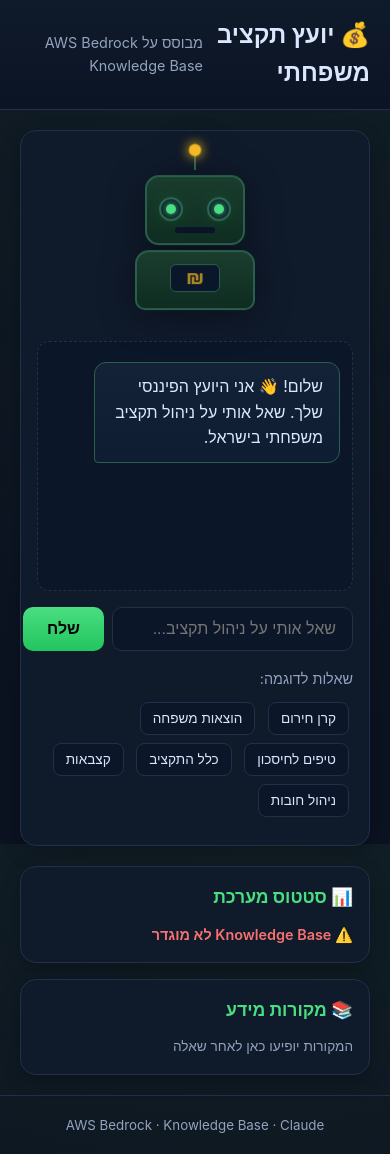
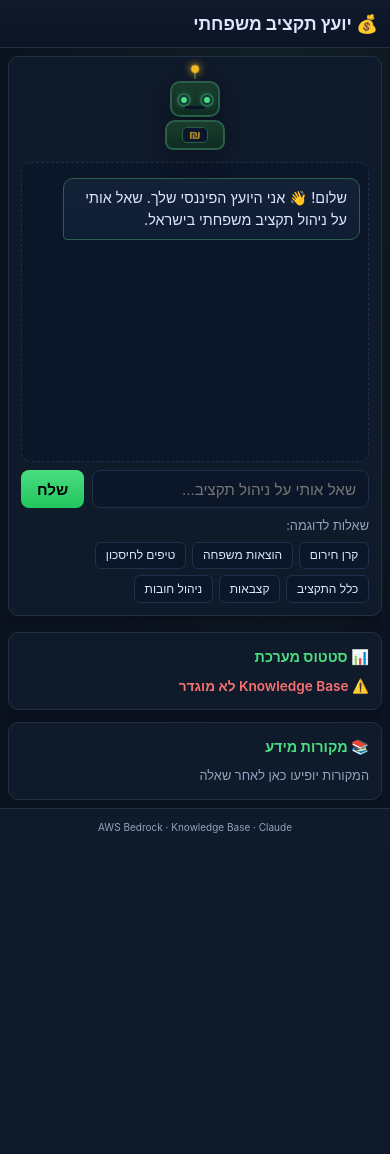
Before and after one commit to asafAtriis/budget-assistant, a Flask app: page / in a window 390 px wide. After the commit the page ends 833 px from the top, so only its background shows below. Run offline with Flask 3, Linux system fonts and the light colour scheme.

Commit message:
Refactor main.css and index.html for improved layout and responsiveness; enhance chat interface and example button structure

```diff
--- a/static/css/main.css
+++ b/static/css/main.css
@@ -1,4 +1,6 @@
 /* Budget Assistant - Israeli Family Budget Chatbot */
+/* Responsive Design with Fixed Chat Height */
+
 :root {
   --bg: #0b1220;
   --card: #0f1a2b;
@@ -11,147 +13,650 @@
   --bot: #142238;
   --shadow: rgba(0,0,0,.25);
   --gold: #fbbf24;
+  --error: #f87171;
 }
 
 * { box-sizing: border-box; margin: 0; padding: 0; }
-html, body { height: 100%; }
+
+html {
+  height: 100%;
+}
+
 body {
   font-family: -apple-system, BlinkMacSystemFont, 'Segoe UI', Roboto, sans-serif;
-  background: radial-gradient(1200px 800px at 70% -10%, #1e3a2f55, transparent), var(--bg);
+  background: radial-gradient(ellipse at 70% -10%, #1e3a2f55, transparent 70%), var(--bg);
   color: var(--text);
   line-height: 1.6;
   direction: rtl;
+  min-height: 100%;
+  display: flex;
+  flex-direction: column;
 }
 
-/* Header & Footer */
+/* ============== Header & Footer ============== */
 .header {
-  padding: 1rem 1.25rem;
+  padding: 0.75rem 1rem;
   border-bottom: 1px solid var(--border);
   background: linear-gradient(180deg, #0f1a2b, #0b1424);
   display: flex;
   align-items: center;
   justify-content: space-between;
+  flex-shrink: 0;
 }
-.header h1 { font-size: 1.5rem; font-weight: 700; }
-.header .subtitle { color: var(--muted); font-size: 0.9rem; }
-.footer { padding: 1rem; text-align: center; color: var(--muted); border-top: 1px solid var(--border); }
 
-/* Layout */
-.container { max-width: 1200px; margin: 0 auto; padding: 1.25rem; }
-.grid { display: grid; grid-template-columns: 1.5fr 1fr; gap: 1.25rem; }
-@media (max-width: 900px) { .grid { grid-template-columns: 1fr; } }
-.col { min-width: 0; }
-.card { background: var(--card); border: 1px solid var(--border); border-radius: 16px; box-shadow: 0 6px 18px var(--shadow); padding: 1rem; }
-.card h2 { margin: 0 0 0.75rem 0; font-size: 1.1rem; color: var(--accent); }
-.docs-col .card + .card { margin-top: 1rem; }
+.header h1 {
+  font-size: 1.25rem;
+  font-weight: 700;
+  display: flex;
+  align-items: center;
+  gap: 0.5rem;
+}
+
+.header .subtitle {
+  color: var(--muted);
+  font-size: 0.8rem;
+}
+
+.footer {
+  padding: 0.75rem;
+  text-align: center;
+  color: var(--muted);
+  border-top: 1px solid var(--border);
+  font-size: 0.8rem;
+  flex-shrink: 0;
+  background: var(--card);
+}
+
+/* ============== Main Layout ============== */
+.container {
+  flex: 1;
+  max-width: 1200px;
+  width: 100%;
+  margin: 0 auto;
+  padding: 1rem;
+  display: flex;
+  flex-direction: column;
+  overflow: hidden;
+}
+
+.grid {
+  display: grid;
+  grid-template-columns: 1.5fr 1fr;
+  gap: 1rem;
+  flex: 1;
+  min-height: 0;
+  overflow: hidden;
+}
+
+.col {
+  min-width: 0;
+  min-height: 0;
+  display: flex;
+  flex-direction: column;
+}
+
+.card {
+  background: var(--card);
+  border: 1px solid var(--border);
+  border-radius: 12px;
+  box-shadow: 0 4px 12px var(--shadow);
+  padding: 1rem;
+}
+
+.card h2 {
+  margin: 0 0 0.75rem 0;
+  font-size: 1rem;
+  color: var(--accent);
+  display: flex;
+  align-items: center;
+  gap: 0.5rem;
+}
+
+/* ============== Chat Column ============== */
+.chat-col.card {
+  flex: 1;
+  display: flex;
+  flex-direction: column;
+  overflow: hidden;
+}
 
 /* Robot */
-.robot-stage { display: flex; justify-content: center; padding: 0.5rem 0 1rem 0; }
+.robot-container {
+  display: flex;
+  justify-content: center;
+  padding: 0.5rem 0;
+  flex-shrink: 0;
+}
+
 .robot {
-  position: relative; width: 140px; height: 170px;
-  filter: drop-shadow(0 6px 18px rgba(0,0,0,.35));
+  position: relative;
+  width: 100px;
+  height: 120px;
+  filter: drop-shadow(0 4px 12px rgba(0,0,0,.35));
   animation: float 4s ease-in-out infinite;
 }
-@keyframes float { 0%,100%{transform:translateY(0)} 50%{transform:translateY(-6px)} }
+
+@keyframes float {
+  0%, 100% { transform: translateY(0); }
+  50% { transform: translateY(-5px); }
+}
 
 .robot .head {
-  position: absolute; top: 25px; left: 20px; right: 20px; height: 70px;
+  position: absolute;
+  top: 18px;
+  left: 15px;
+  right: 15px;
+  height: 50px;
   background: linear-gradient(180deg, #1a3d2e, #0f2d22);
-  border: 2px solid #2a5f4a; border-radius: 14px;
+  border: 2px solid #2a5f4a;
+  border-radius: 10px;
 }
-.robot .eyes { position: absolute; top: 20px; left: 0; right: 0; display: flex; justify-content: space-around; }
+
+.robot .eyes {
+  position: absolute;
+  top: 14px;
+  left: 0;
+  right: 0;
+  display: flex;
+  justify-content: space-around;
+}
+
 .eye {
-  width: 24px; height: 24px; background: #0a1629; border: 2px solid #2a5f4a; border-radius: 50%;
-  display: grid; place-items: center;
+  width: 18px;
+  height: 18px;
+  background: #0a1629;
+  border: 2px solid #2a5f4a;
+  border-radius: 50%;
+  display: grid;
+  place-items: center;
 }
+
 .eye i {
-  display: block; width: 10px; height: 10px; background: var(--accent); border-radius: 50%;
-  box-shadow: 0 0 10px var(--accent), 0 0 20px rgba(74, 222, 128, 0.4);
+  display: block;
+  width: 8px;
+  height: 8px;
+  background: var(--accent);
+  border-radius: 50%;
+  box-shadow: 0 0 8px var(--accent);
   animation: blink 4.5s infinite;
 }
-@keyframes blink { 0%,92%,100%{transform:scaleY(1)} 94%{transform:scaleY(.1)} 96%{transform:scaleY(1)} }
+
+@keyframes blink {
+  0%, 92%, 100% { transform: scaleY(1); }
+  94% { transform: scaleY(.1); }
+  96% { transform: scaleY(1); }
+}
 
 .robot .mouth {
-  position: absolute; bottom: 10px; left: 50%; width: 40px; height: 6px; transform: translateX(-50%);
-  background: #091428; border-radius: 4px;
+  position: absolute;
+  bottom: 8px;
+  left: 50%;
+  width: 28px;
+  height: 4px;
+  transform: translateX(-50%);
+  background: #091428;
+  border-radius: 3px;
 }
-.robot.thinking .mouth { animation: speak .4s linear infinite; }
-@keyframes speak { 0%,100%{height:6px} 50%{height:14px} }
+
+.robot.thinking .mouth {
+  animation: speak .4s linear infinite;
+}
+
+@keyframes speak {
+  0%, 100% { height: 4px; }
+  50% { height: 10px; }
+}
 
 .robot .body {
-  position: absolute; top: 100px; left: 10px; right: 10px; height: 60px;
+  position: absolute;
+  top: 72px;
+  left: 8px;
+  right: 8px;
+  height: 42px;
   background: linear-gradient(180deg, #1a3d2e, #0f2d22);
-  border: 2px solid #2a5f4a; border-radius: 14px 14px 10px 10px;
+  border: 2px solid #2a5f4a;
+  border-radius: 10px 10px 8px 8px;
 }
+
 .robot .body .panel {
-  position: absolute; left: 50%; top: 12px; transform: translateX(-50%);
-  width: 50px; height: 28px; border-radius: 6px; background: #0a1629; border: 1px solid #2a5f4a;
-  display: flex; align-items: center; justify-content: center;
+  position: absolute;
+  left: 50%;
+  top: 8px;
+  transform: translateX(-50%);
+  width: 36px;
+  height: 22px;
+  border-radius: 5px;
+  background: #0a1629;
+  border: 1px solid #2a5f4a;
+  display: flex;
+  align-items: center;
+  justify-content: center;
 }
+
 .robot .body .panel .shekel {
-  font-size: 1.2rem; color: var(--gold); font-weight: bold;
+  font-size: 1rem;
+  color: var(--gold);
+  font-weight: bold;
   animation: pulse-gold 2s ease-in-out infinite;
 }
-@keyframes pulse-gold { 0%,100%{opacity:1} 50%{opacity:0.5} }
 
-.robot .antenna { position: absolute; top: 0; left: 50%; width: 2px; height: 20px; background: #2a5f4a; transform: translateX(-50%); }
+@keyframes pulse-gold {
+  0%, 100% { opacity: 1; }
+  50% { opacity: 0.5; }
+}
+
+.robot .antenna {
+  position: absolute;
+  top: 0;
+  left: 50%;
+  width: 2px;
+  height: 14px;
+  background: #2a5f4a;
+  transform: translateX(-50%);
+}
+
 .robot .antenna .tip {
-  position: absolute; top: -6px; left: -5px; width: 12px; height: 12px; border-radius: 50%; background: var(--gold);
-  box-shadow: 0 0 10px var(--gold), 0 0 18px rgba(251, 191, 36, 0.4);
+  position: absolute;
+  top: -5px;
+  left: -4px;
+  width: 10px;
+  height: 10px;
+  border-radius: 50%;
+  background: var(--gold);
+  box-shadow: 0 0 8px var(--gold);
   animation: pulse 1.6s ease-in-out infinite;
 }
-@keyframes pulse { 0%,100%{transform:scale(1);opacity:1} 50%{transform:scale(1.15);opacity:.8} }
 
-/* Messages */
+@keyframes pulse {
+  0%, 100% { transform: scale(1); opacity: 1; }
+  50% { transform: scale(1.15); opacity: .8; }
+}
+
+/* ============== Messages Area ============== */
 .messages {
-  min-height: 250px; max-height: 45vh; overflow-y: auto; padding: 0.75rem;
-  border: 1px dashed var(--border); border-radius: 12px; background: #0c1629; margin-bottom: 1rem;
+  flex: 1;
+  min-height: 150px;
+  max-height: 100%;
+  overflow-y: auto;
+  padding: 0.75rem;
+  border: 1px dashed var(--border);
+  border-radius: 10px;
+  background: #0c1629;
+  margin-bottom: 0.75rem;
 }
+
 .bubble {
-  max-width: 85%; padding: 0.7rem 1rem; margin: 0.5rem 0; border-radius: 12px;
-  line-height: 1.6; word-wrap: break-word; white-space: pre-wrap;
+  max-width: 85%;
+  padding: 0.65rem 0.9rem;
+  margin: 0.4rem 0;
+  border-radius: 10px;
+  line-height: 1.55;
+  word-wrap: break-word;
+  white-space: pre-wrap;
+  font-size: 0.95rem;
 }
-.bubble.user { background: linear-gradient(180deg, var(--user), #172235); margin-right: auto; border-bottom-right-radius: 4px; }
-.bubble.bot { background: linear-gradient(180deg, var(--bot), #0f1d33); margin-left: auto; border: 1px solid #2a5f4a; border-bottom-left-radius: 4px; }
 
-/* Chat Form */
-.chat-form { display: flex; gap: 0.5rem; margin-bottom: 1rem; }
+.bubble.user {
+  background: linear-gradient(180deg, var(--user), #172235);
+  margin-right: auto;
+  border-bottom-right-radius: 4px;
+}
+
+.bubble.bot {
+  background: linear-gradient(180deg, var(--bot), #0f1d33);
+  margin-left: auto;
+  border: 1px solid #2a5f4a;
+  border-bottom-left-radius: 4px;
+}
+
+/* ============== Chat Form ============== */
+.chat-form {
+  display: flex;
+  gap: 0.5rem;
+  margin-bottom: 0.75rem;
+  flex-shrink: 0;
+}
+
 .chat-form input {
-  flex: 1; padding: 0.75rem 1rem; border-radius: 10px; border: 1px solid var(--border);
-  background: #0c1629; color: var(--text); font-size: 1rem;
+  flex: 1;
+  padding: 0.7rem 0.9rem;
+  border-radius: 8px;
+  border: 1px solid var(--border);
+  background: #0c1629;
+  color: var(--text);
+  font-size: 1rem;
 }
-.chat-form input:focus { outline: none; border-color: var(--accent); box-shadow: 0 0 0 2px rgba(74, 222, 128, 0.2); }
+
+.chat-form input:focus {
+  outline: none;
+  border-color: var(--accent);
+  box-shadow: 0 0 0 2px rgba(74, 222, 128, 0.2);
+}
+
 .chat-form button {
-  padding: 0.75rem 1.5rem; border-radius: 10px; border: none;
+  padding: 0.7rem 1.25rem;
+  border-radius: 8px;
+  border: none;
   background: linear-gradient(180deg, var(--accent), var(--accent-2));
-  color: #000; font-weight: 600; font-size: 1rem; cursor: pointer;
+  color: #000;
+  font-weight: 600;
+  font-size: 1rem;
+  cursor: pointer;
+  transition: filter 0.2s;
 }
-.chat-form button:hover { filter: brightness(1.1); }
 
-/* Examples */
-.examples { margin-bottom: 0.5rem; }
-.examples p { color: var(--muted); margin-bottom: 0.5rem; font-size: 0.9rem; }
+.chat-form button:hover {
+  filter: brightness(1.1);
+}
+
+.chat-form button:active {
+  transform: scale(0.98);
+}
+
+/* ============== Example Buttons ============== */
+.examples {
+  flex-shrink: 0;
+}
+
+.examples p {
+  color: var(--muted);
+  margin-bottom: 0.4rem;
+  font-size: 0.85rem;
+}
+
+.example-buttons {
+  display: flex;
+  flex-wrap: wrap;
+  gap: 0.4rem;
+}
+
 .example-btn {
-  padding: 0.5rem 0.75rem; margin: 0.25rem; border-radius: 8px;
-  border: 1px solid var(--border); background: #0c1629; color: var(--text);
-  cursor: pointer; font-size: 0.85rem; transition: all 0.2s;
+  padding: 0.4rem 0.7rem;
+  border-radius: 6px;
+  border: 1px solid var(--border);
+  background: #0c1629;
+  color: var(--text);
+  cursor: pointer;
+  font-size: 0.8rem;
+  transition: all 0.2s;
 }
-.example-btn:hover { border-color: var(--accent); background: #142238; }
 
-/* Status & Sources */
-.status-box { font-size: 0.9rem; }
-.status-ok { color: var(--accent); font-weight: 600; margin-bottom: 0.5rem; }
-.status-error { color: #f87171; font-weight: 600; }
-.status-detail { color: var(--muted); font-size: 0.85rem; margin-top: 0.25rem; }
+.example-btn:hover {
+  border-color: var(--accent);
+  background: #142238;
+}
 
-.sources-box { font-size: 0.85rem; max-height: 300px; overflow-y: auto; }
-.sources-list { padding-right: 1.2rem; margin: 0; list-style: none; }
-.sources-list li { margin-bottom: 0.75rem; padding-bottom: 0.75rem; border-bottom: 1px dashed var(--border); color: var(--muted); line-height: 1.5; }
-.sources-list li:last-child { border-bottom: none; margin-bottom: 0; padding-bottom: 0; }
-.muted { color: var(--muted); }
+.example-btn:active {
+  transform: scale(0.97);
+}
 
-/* Scrollbar */
-::-webkit-scrollbar { width: 6px; }
-::-webkit-scrollbar-track { background: var(--bg); }
-::-webkit-scrollbar-thumb { background: var(--border); border-radius: 3px; }
-::-webkit-scrollbar-thumb:hover { background: #3a5070; }
+/* ============== Info Column ============== */
+.docs-col {
+  overflow-y: auto;
+}
+
+.docs-col .card + .card {
+  margin-top: 0.75rem;
+}
+
+/* Status */
+.status-box {
+  font-size: 0.85rem;
+}
+
+.status-ok {
+  color: var(--accent);
+  font-weight: 600;
+  margin-bottom: 0.4rem;
+}
+
+.status-error {
+  color: var(--error);
+  font-weight: 600;
+}
+
+.status-detail {
+  color: var(--muted);
+  font-size: 0.8rem;
+  margin-top: 0.2rem;
+  word-break: break-all;
+}
+
+/* Sources */
+.sources-box {
+  font-size: 0.8rem;
+  max-height: 250px;
+  overflow-y: auto;
+}
+
+.sources-list {
+  padding-right: 0;
+  margin: 0;
+  list-style: none;
+}
+
+.sources-list li {
+  margin-bottom: 0.6rem;
+  padding-bottom: 0.6rem;
+  border-bottom: 1px dashed var(--border);
+  color: var(--muted);
+  line-height: 1.45;
+}
+
+.sources-list li:last-child {
+  border-bottom: none;
+  margin-bottom: 0;
+  padding-bottom: 0;
+}
+
+.muted {
+  color: var(--muted);
+}
+
+/* ============== Scrollbar ============== */
+::-webkit-scrollbar {
+  width: 5px;
+}
+
+::-webkit-scrollbar-track {
+  background: var(--bg);
+}
+
+::-webkit-scrollbar-thumb {
+  background: var(--border);
+  border-radius: 3px;
+}
+
+::-webkit-scrollbar-thumb:hover {
+  background: #3a5070;
+}
+
+/* ============== Mobile Responsive ============== */
+@media (max-width: 900px) {
+  .grid {
+    grid-template-columns: 1fr;
+    grid-template-rows: 1fr auto;
+  }
+
+  .docs-col {
+    max-height: 200px;
+  }
+}
+
+@media (max-width: 600px) {
+  .header {
+    padding: 0.6rem 0.75rem;
+  }
+
+  .header h1 {
+    font-size: 1.1rem;
+  }
+
+  .header .subtitle {
+    display: none;
+  }
+
+  .container {
+    padding: 0.5rem;
+  }
+
+  .card {
+    padding: 0.75rem;
+    border-radius: 10px;
+  }
+
+  .robot-container {
+    padding: 0.25rem 0;
+  }
+
+  .robot {
+    width: 70px;
+    height: 85px;
+  }
+
+  .robot .head {
+    top: 12px;
+    left: 10px;
+    right: 10px;
+    height: 36px;
+  }
+
+  .robot .eyes {
+    top: 10px;
+  }
+
+  .eye {
+    width: 14px;
+    height: 14px;
+  }
+
+  .eye i {
+    width: 6px;
+    height: 6px;
+  }
+
+  .robot .mouth {
+    bottom: 6px;
+    width: 20px;
+    height: 3px;
+  }
+
+  .robot .body {
+    top: 51px;
+    left: 5px;
+    right: 5px;
+    height: 30px;
+  }
+
+  .robot .body .panel {
+    width: 26px;
+    height: 16px;
+    top: 5px;
+  }
+
+  .robot .body .panel .shekel {
+    font-size: 0.8rem;
+  }
+
+  .robot .antenna {
+    height: 10px;
+  }
+
+  .robot .antenna .tip {
+    width: 8px;
+    height: 8px;
+    top: -4px;
+    left: -3px;
+  }
+
+  .messages {
+    min-height: 120px;
+    padding: 0.5rem;
+    margin-bottom: 0.5rem;
+  }
+
+  .bubble {
+    max-width: 90%;
+    padding: 0.5rem 0.75rem;
+    font-size: 0.9rem;
+  }
+
+  .chat-form {
+    margin-bottom: 0.5rem;
+  }
+
+  .chat-form input {
+    padding: 0.6rem 0.75rem;
+    font-size: 0.95rem;
+  }
+
+  .chat-form button {
+    padding: 0.6rem 1rem;
+    font-size: 0.95rem;
+  }
+
+  .examples p {
+    font-size: 0.8rem;
+    margin-bottom: 0.3rem;
+  }
+
+  .example-btn {
+    padding: 0.35rem 0.6rem;
+    font-size: 0.75rem;
+  }
+
+  .card h2 {
+    font-size: 0.9rem;
+    margin-bottom: 0.5rem;
+  }
+
+  .docs-col {
+    max-height: 180px;
+  }
+
+  .sources-box {
+    max-height: 120px;
+  }
+
+  .footer {
+    padding: 0.5rem;
+    font-size: 0.75rem;
+  }
+}
+
+/* Very small screens */
+@media (max-width: 380px) {
+  .header h1 {
+    font-size: 1rem;
+  }
+
+  .robot {
+    width: 60px;
+    height: 75px;
+  }
+
+  .example-btn {
+    padding: 0.3rem 0.5rem;
+    font-size: 0.7rem;
+  }
+}
+
+/* Landscape mobile */
+@media (max-height: 500px) and (orientation: landscape) {
+  .robot-container {
+    display: none;
+  }
+
+  .messages {
+    min-height: 100px;
+  }
+
+  .docs-col {
+    display: none;
+  }
+
+  .grid {
+    grid-template-columns: 1fr;
+    grid-template-rows: 1fr;
+  }
+}
--- a/templates/index.html
+++ b/templates/index.html
@@ -3,7 +3,7 @@
 <section class="grid">
   <!-- Chat Column -->
   <div class="col chat-col card">
-    <div class="robot-stage">
+    <div class="robot-container">
       <div id="robot" class="robot">
         <div class="antenna"><span class="tip"></span></div>
         <div class="head">
@@ -32,12 +32,14 @@
 
     <div class="examples">
       <p>שאלות לדוגמה:</p>
+      <div class="example-buttons">
         <button type="button" class="example-btn" data-question="כמה כסף צריך לשים בקרן חירום?">קרן חירום</button>
         <button type="button" class="example-btn" data-question="מהן ההוצאות הטיפוסיות של משפחה בישראל?">הוצאות משפחה</button>
         <button type="button" class="example-btn" data-question="איך אפשר לחסוך בהוצאות החודשיות?">טיפים לחיסכון</button>
         <button type="button" class="example-btn" data-question="מה זה כלל 50/30/20 לניהול תקציב?">כלל התקציב</button>
         <button type="button" class="example-btn" data-question="כמה קצבת ילדים מקבלים בישראל?">קצבאות</button>
         <button type="button" class="example-btn" data-question="איך לנהל חובות והלוואות בצורה נכונה?">ניהול חובות</button>
+      </div>
     </div>
   </div>
 
@@ -59,15 +61,15 @@
 
 <script>
 (function() {
-  const msgs = document.getElementById("messages");
-  const form = document.getElementById("chat-form");
-  const input = document.getElementById("chat-input");
-  const status = document.getElementById("status");
-  const sources = document.getElementById("sources");
-  const robot = document.getElementById("robot");
+  var msgs = document.getElementById("messages");
+  var form = document.getElementById("chat-form");
+  var input = document.getElementById("chat-input");
+  var status = document.getElementById("status");
+  var sources = document.getElementById("sources");
+  var robot = document.getElementById("robot");
 
   function addBubble(text, who) {
-    const div = document.createElement("div");
+    var div = document.createElement("div");
     div.className = "bubble " + who;
     div.textContent = text;
     msgs.appendChild(div);
@@ -80,28 +82,27 @@
       sources.innerHTML = '<p class="muted">לא נמצאו מקורות נוספים</p>';
       return;
     }
-    let html = '<ul class="sources-list">';
-    context.forEach(function(src, i) {
-      html += '<li><strong>מקור ' + (i + 1) + ':</strong> ' + src + '</li>';
-    });
+    var html = '<ul class="sources-list">';
+    for (var i = 0; i < context.length; i++) {
+      html += '<li>' + context[i] + '</li>';
+    }
     html += '</ul>';
     sources.innerHTML = html;
   }
 
-  async function askQuestion(question) {
+  function askQuestion(question) {
     addBubble(question, "user");
-    const bot = addBubble("מחפש תשובה...", "bot");
+    var bot = addBubble("מחפש תשובה...", "bot");
     sources.innerHTML = '<p class="muted">מחפש מקורות...</p>';
     robot.classList.add("thinking");
 
-    try {
-      const res = await fetch("/ask", {
+    fetch("/ask", {
       method: "POST",
       headers: {"Content-Type": "application/json"},
       body: JSON.stringify({question: question, k: 5})
-      });
-      const data = await res.json();
-
+    })
+    .then(function(res) { return res.json(); })
+    .then(function(data) {
       if (data.error) {
         bot.textContent = "שגיאה: " + data.error;
         sources.innerHTML = '<p class="muted">שגיאה בטעינת מקורות</p>';
@@ -109,21 +110,24 @@
         bot.textContent = data.answer;
         showSources(data.context);
       }
-    } catch(e) {
+    })
+    .catch(function(e) {
       bot.textContent = "שגיאת חיבור לשרת";
       sources.innerHTML = '<p class="muted">שגיאת חיבור</p>';
-    } finally {
+    })
+    .finally(function() {
       robot.classList.remove("thinking");
-    }
+    });
   }
 
-  // Example buttons - use data-question attribute
-  document.querySelectorAll(".example-btn").forEach(function(btn) {
-    btn.addEventListener("click", function() {
-      var question = btn.getAttribute("data-question");
+  // Example buttons
+  var exampleBtns = document.querySelectorAll(".example-btn");
+  for (var i = 0; i < exampleBtns.length; i++) {
+    exampleBtns[i].addEventListener("click", function() {
+      var question = this.getAttribute("data-question");
       askQuestion(question);
     });
-  });
+  }
 
   // Form submit
   form.addEventListener("submit", function(e) {
```
Lines whose indentation alone changed are shown as unchanged.
